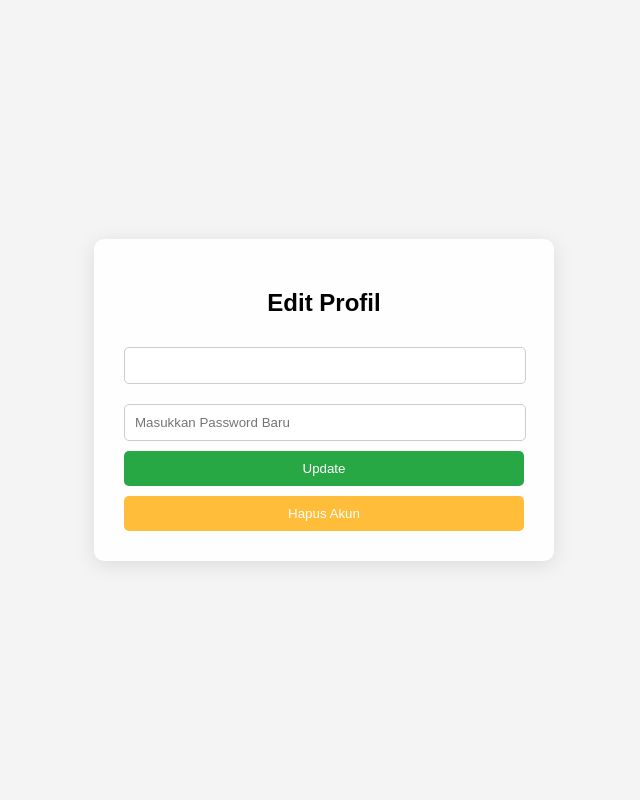
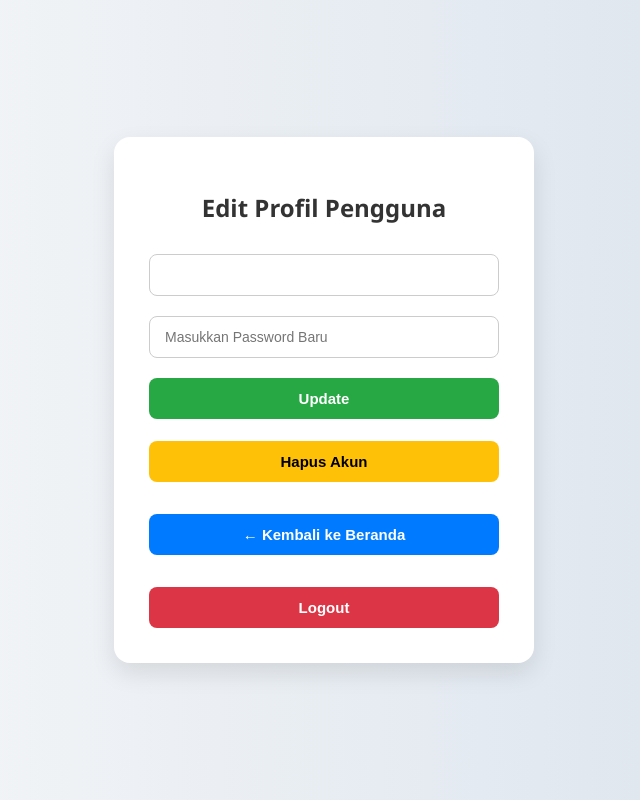
Before and after one commit to tfwazz/UKL-FAWWAZ, a PHP site: page /user.php in a window 1280 px wide. Shown: the whole page, without its empty margins (316-956 px from the left). Run offline with PHP 8.4, Linux system fonts and the light colour scheme; the visitor is signed in with stand-in values (Sample User, id 1); data that the repository does not hold is empty.

Commit message:
added new file

```diff
--- a/php/about.php
+++ b/php/about.php
@@ -11,7 +11,7 @@ $loggedInUser  = isset($_SESSION['loggedInUser']) ? $_SESSION['loggedInUser'] :
     <meta name="viewport" content="width=device-width, initial-scale=1.0">
     <title>Selamat Datang di Website Kami</title>
     <link rel="icon" href="/ukl_fawwaz/image/logo ukl 3 (1).png">
-    <link rel="stylesheet" href="styles2.css">
+    <link rel="stylesheet" href="style2.css">
 </head>
 <body>
 
--- a/php/admin.php
+++ b/php/admin.php
@@ -222,7 +222,11 @@ if (isset($_GET['edit'])) {
     </table>
 
     <br>
-    <a href="logout.php" class="logout-button">Logout</a>
+<br>
+<a href="logout.php" class="logout-button">Logout</a>
+<a href="landingpage.php" class="logout-button" style="background-color: #ffbd3a; color: black; margin-left: 10px;">Beranda</a>
+
+
 </div>
 </body>
 </html>
--- a/php/login.php
+++ b/php/login.php
@@ -18,7 +18,7 @@ if ($_SERVER['REQUEST_METHOD'] == 'POST') {
         $_SESSION['role'] = $user['role'];
 
         if ($user['role'] === 'admin') {
-            header("Location: tabeluser.php");
+            header("Location: admin.php");
             exit;
         } else if ($user['role'] === 'user') {
             header("Location: landingpage.php");
--- a/php/materi.php
+++ b/php/materi.php
@@ -18,7 +18,7 @@ if (!$data) {
     <meta name="viewport" content="width=device-width, initial-scale=1.0">
     <title>Detail Materi - EcoCreasi</title>
         <link rel="icon" href="/ukl_fawwaz/image/logo ukl 3 (1).png">
-    <link rel="stylesheet" href="styles2.css">
+    <link rel="stylesheet" href="style2.css">
 </head>
 <body>
 
--- a/php/tokoh.php
+++ b/php/tokoh.php
@@ -19,7 +19,7 @@ if (!$result) {
     <meta name="viewport" content="width=device-width, initial-scale=1.0">
     <title>Profil Tokoh Kreatif</title>
     <link rel="icon" href="/ukl_fawwaz/image/logo ukl 3 (1).png">
-    <link rel="stylesheet" href="styles2.css">
+    <link rel="stylesheet" href="style2.css">
     </style>
 </head>
 <body>
--- a/php/user.php
+++ b/php/user.php
@@ -35,6 +35,12 @@ if (isset($_POST['delete'])) {
         echo "<script>alert('Gagal menghapus akun!');</script>";
     }
 }
+
+if (isset($_GET['logout'])) {
+    session_destroy();
+    header("Location: landingpage.php");
+    exit();
+}
 ?>
 
 <!DOCTYPE html>
@@ -42,60 +48,97 @@ if (isset($_POST['delete'])) {
 <head>
     <meta charset="UTF-8">
     <meta name="viewport" content="width=device-width, initial-scale=1.0">
-    <title>CRUD User</title>
+    <title>Edit Profil Pengguna</title>
+    <link rel="icon" href="/ukl_fawwaz/image/logo ukl 3 (1).png">
     <style>
+        * {
+            box-sizing: border-box;
+        }
         body {
-            font-family: Arial, sans-serif;
-            background-color: #f4f4f4;
+            font-family: 'Segoe UI', sans-serif;
+            background: linear-gradient(to right, #f9f9f9, #d7e1ec);
+            margin: 0;
+            padding: 0;
+        }
+        .wrapper {
             display: flex;
             justify-content: center;
             align-items: center;
-            height: 100vh;
-            margin: 0;
+            min-height: 100vh;
         }
         .container {
-            background-color: #fefefe;
-            border-radius: 10px;
-            box-shadow: 0 4px 20px rgba(0, 0, 0, 0.1);
-            width: 400px;
+            background-color: #ffffff;
+            padding: 35px;
+            border-radius: 16px;
+            box-shadow: 0 10px 25px rgba(0,0,0,0.1);
+            width: 100%;
+            max-width: 420px;
             text-align: center;
-            max-width: 90%;
-            padding: 30px;
+        }
+        h2 {
+            color: #333;
+            margin-bottom: 20px;
         }
         input[type="text"], input[type="password"] {
-            width: 95%;
-            padding: 10px;
+            width: 100%;
+            padding: 12px 15px;
             margin: 10px 0;
             border: 1px solid #ccc;
-            border-radius: 5px;
+            border-radius: 8px;
+            font-size: 14px;
         }
         button {
+            width: 100%;
+            padding: 12px;
+            margin-top: 10px;
+            font-size: 15px;
+            border: none;
+            border-radius: 8px;
+            cursor: pointer;
+            font-weight: bold;
+            transition: background 0.3s ease;
+        }
+        .update-btn {
             background-color: #28a745;
             color: white;
-            border: none;
-            padding: 10px;
-            width: 100%;
-            border-radius: 5px;
-            cursor: pointer;
         }
-        button.delete {
-            background-color: #ffbd3a;
-            margin-top: 10px;
+        .delete-btn {
+            background-color: #ffc107;
+            color: black;
+        }
+        .back-btn, .logout-btn {
+            background-color: #007bff;
+            color: white;
+            margin-top: 20px;
+        }
+        .logout-btn {
+            background-color: #dc3545;
         }
         button:hover {
-            opacity: 0.8;
+            opacity: 0.9;
+        }
+        .actions {
+            display: flex;
+            flex-direction: column;
+            gap: 12px;
         }
     </style>
 </head>
 <body>
+<div class="wrapper">
     <div class="container">
-        <h2>Edit Profil</h2>
+        <h2>Edit Profil Pengguna</h2>
         <form method="post">
             <input type="text" name="username" value="<?php echo htmlspecialchars($user['username']); ?>" required>
             <input type="password" name="password" placeholder="Masukkan Password Baru" required>
-            <button type="submit" name="update">Update</button>
-            <button type="submit" name="delete" class="delete" onclick="return confirm('Apakah Anda yakin ingin menghapus akun?');">Hapus Akun</button>
+            <div class="actions">
+                <button type="submit" name="update" class="update-btn">Update</button>
+                <button type="submit" name="delete" class="delete-btn" onclick="return confirm('Apakah Anda yakin ingin menghapus akun?');">Hapus Akun</button>
+                <a href="landingpage.php"><button type="button" class="back-btn">← Kembali ke Beranda</button></a>
+                <a href="?logout=true"><button type="button" class="logout-btn">Logout</button></a>
+            </div>
         </form>
     </div>
+</div>
 </body>
 </html>
```
Also changed, not shown: php/edukasi.php (+9 -4 lines), php/landingpage.php (+92 -16 lines), php/reviewcrud.php (+4 -5 lines), php/reviewuser.php (+13 -7 lines), php/style2.css (renamed from php/styles2.css, +34 -0 lines), php/sumbercrud.php (+10 -0 lines), php/tabelmateri.php (+5 -10 lines), php/tabeltokoh.php (+5 -3 lines), php/sumber.php (deleted).
